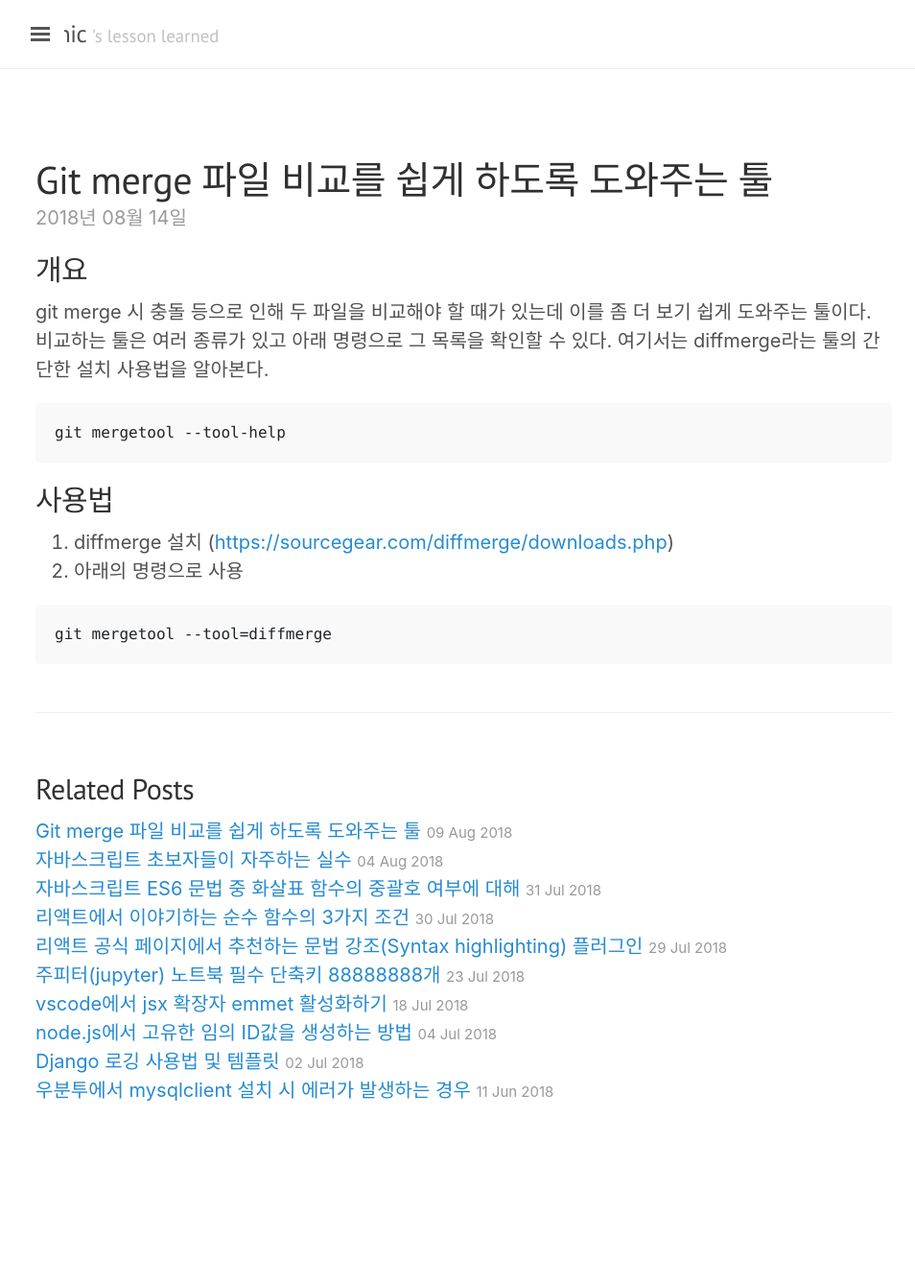
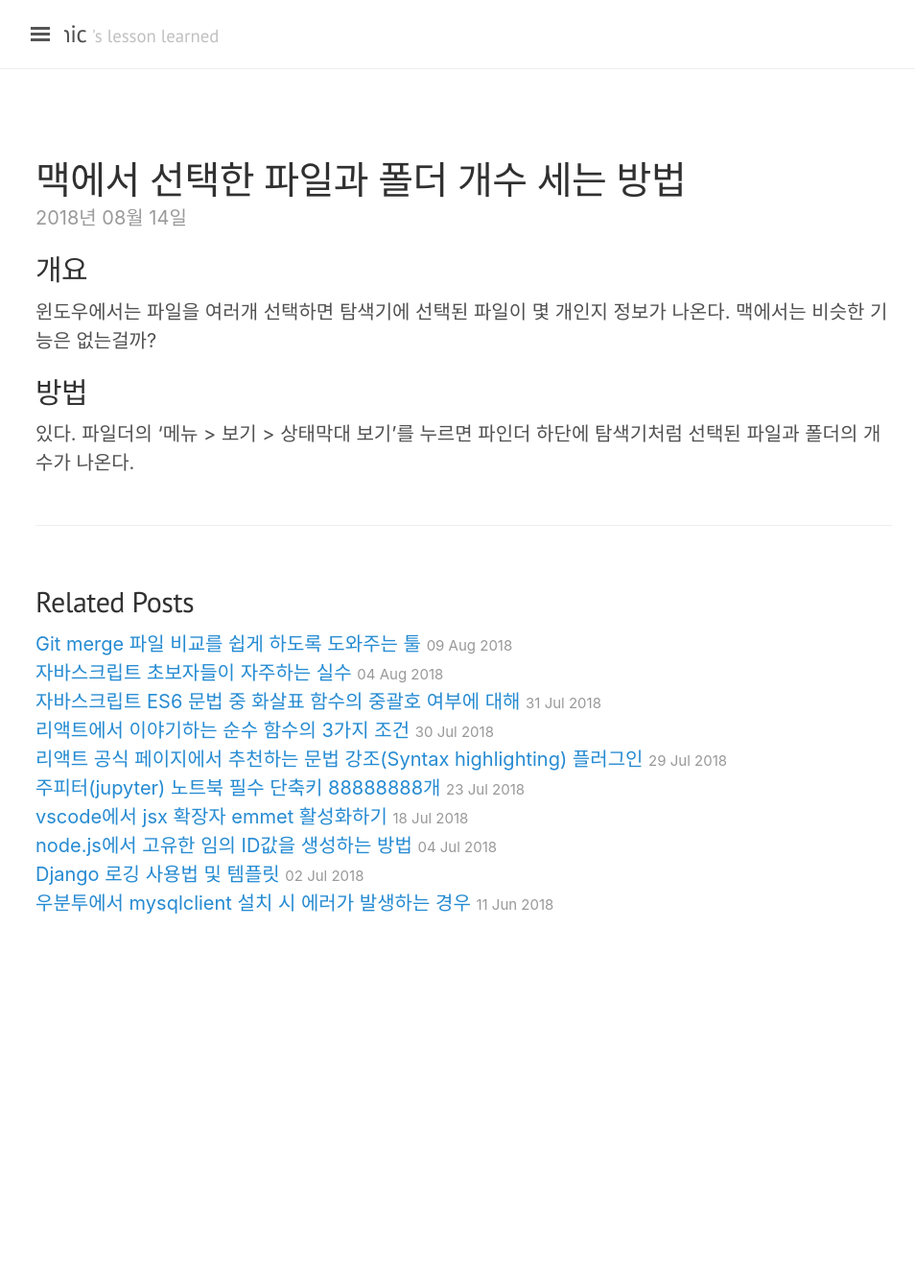
Before and after one commit to jwkcp/jwkcp.github.com, a Jekyll site: the page built from _posts/2018-08-14-how-to-count-selected-files-on-mac.md, in a window 1280 px wide. Shown: the whole page at 96% size, without its empty margins (3-957 px from the left). Built offline with Jekyll 4.4.1, drawn with Linux system fonts in a browser that asks for light colours; nearby versions of some CDN libraries; comment, search, counter and statistics services are not loaded; after the commit the page ends 1144 px from its top, so only the background shows below that.

Commit message:
new posting

```diff
--- a/_posts/2018-08-14-how-to-count-selected-files-on-mac.md
+++ b/_posts/2018-08-14-how-to-count-selected-files-on-mac.md
@@ -1,21 +1,12 @@
 ---
 layout: post
-title: Git merge 파일 비교를 쉽게 하도록 도와주는 툴
-tags: git
+title: 맥에서 선택한 파일과 폴더 개수 세는 방법
+tags: mac
 comments: true
 ---
 
 ## 개요
-git merge 시 충돌 등으로 인해 두 파일을 비교해야 할 때가 있는데 이를 좀 더 보기 쉽게 도와주는 툴이다. 비교하는 툴은 여러 종류가 있고 아래 명령으로 그 목록을 확인할 수 있다. 여기서는 diffmerge라는 툴의 간단한 설치 사용법을 알아본다.
+윈도우에서는 파일을 여러개 선택하면 탐색기에 선택된 파일이 몇 개인지 정보가 나온다. 맥에서는 비슷한 기능은 없는걸까?
 
-~~~
-git mergetool --tool-help
-~~~
-
-## 사용법
-1. diffmerge 설치 ([https://sourcegear.com/diffmerge/downloads.php](https://sourcegear.com/diffmerge/downloads.php))
-2. 아래의 명령으로 사용
-
-~~~
-git mergetool --tool=diffmerge
-~~~
+## 방법
+있다. 파일더의 '메뉴 > 보기 > 상태막대 보기'를 누르면 파인더 하단에 탐색기처럼 선택된 파일과 폴더의 개수가 나온다.
```
